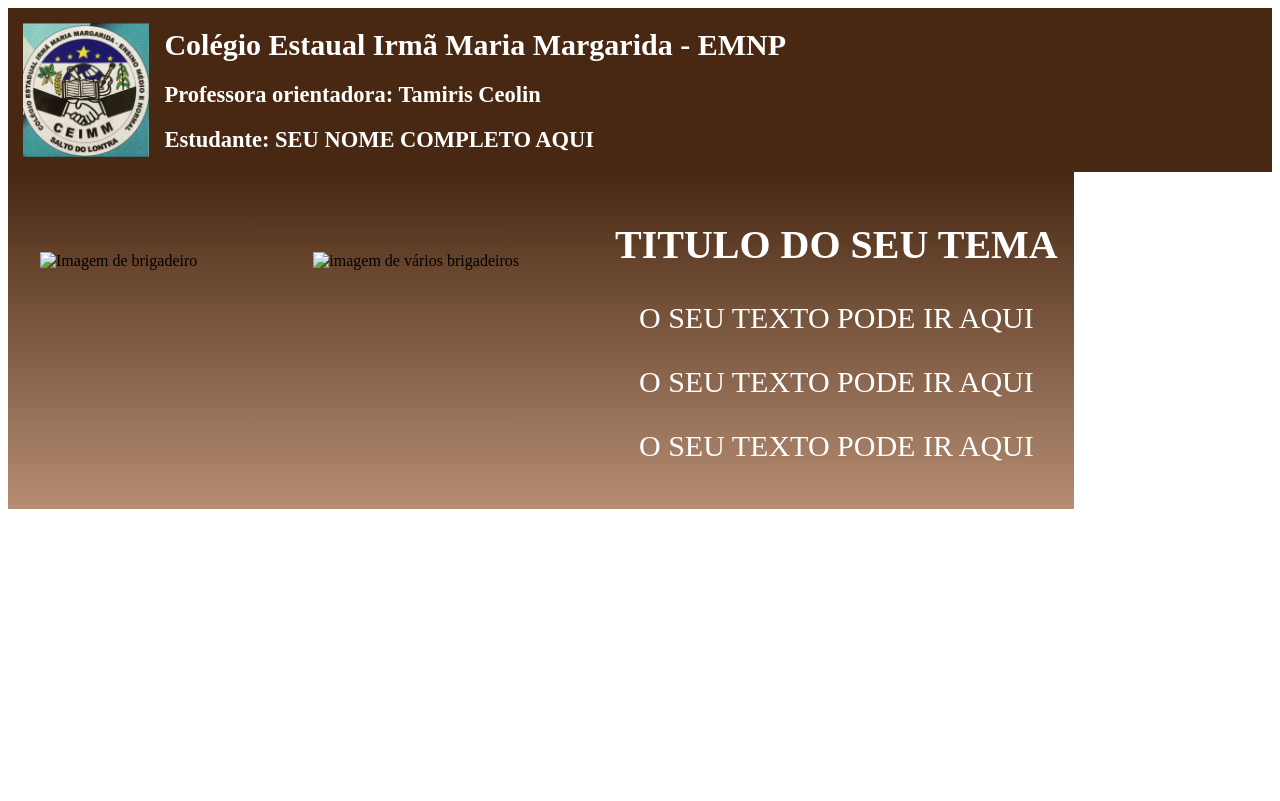
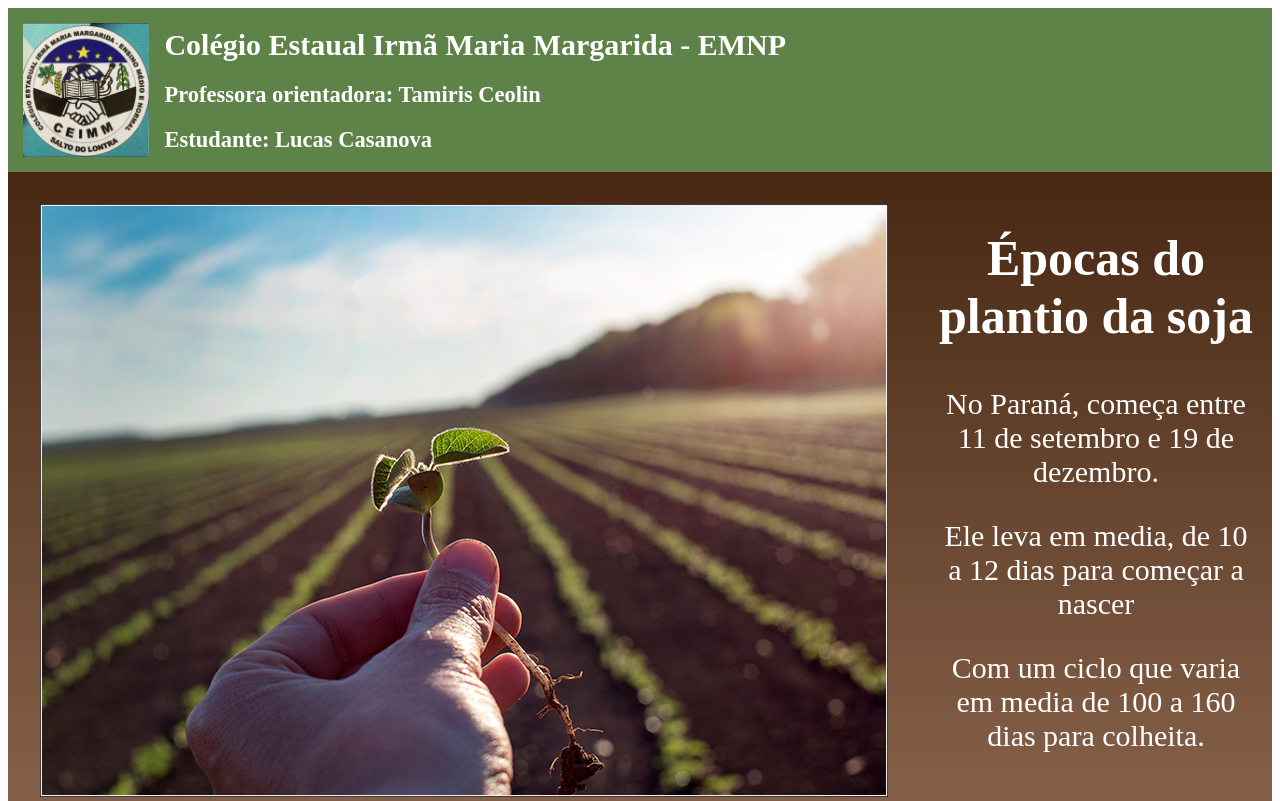
Before and after one commit to coelhinho123/Av-Prog-Lucas.casanova, a plain HTML site: page index.html in a window 1280 px wide. Shown: the top 801 px of the page. Drawn offline with Linux system fonts and the light colour scheme.

Commit message:
Add files via upload

```diff
--- a/index.html
+++ b/index.html
@@ -3,7 +3,7 @@
 <head>
     <meta charset="UTF-8">
     <meta name="viewport" content="width=device-width, initial-scale=1.0">
-    <title>TEMA</title>
+    <title>Agricultura</title>
     <link rel="stylesheet" href="style.css">
 </head>
 
@@ -14,7 +14,7 @@
        <div class="cabecalho__texto">
             <h1 class="cabecalho__colegio">Colégio Estaual Irmã Maria Margarida - EMNP</h1>
             <h2 class="cabecalho__professora">Professora orientadora: Tamiris Ceolin </h2>
-            <h2 class="cabecalho__estudante">Estudante: SEU NOME COMPLETO AQUI</h2>
+            <h2 class="cabecalho__estudante">Estudante: Lucas Casanova</h2>
         </div>
 </header>
 
@@ -23,17 +23,17 @@
     <section class="tema">
 
         <div class="imagem">
-            <img class="imagem__1" src="brigadeiro.png" alt="Imagem de brigadeiro">
-            <img class="imagem__2" src="brigadeiro 2.jpg" alt="imagem de vários brigadeiros">
+            <img class="imagem__1" src="cultura-da-soja.jpg" alt="Imagem de brigadeiro">
+            <img class="imagem__2" src="jj.jpg"imagem de vários brigadeiros">
         </div>
 
         <div class="texto">
 
-            <h2 class="tema__titulo">TITULO DO SEU TEMA</h2>
+            <h2 class="tema__titulo">Épocas do plantio da soja</h2>
 
-            <p class="tema__descricao"> O SEU TEXTO PODE IR AQUI</p>
-            <p class="tema__descricao">O SEU TEXTO PODE IR AQUI </p>
-            <p class="tema__descricao"> O SEU TEXTO PODE IR AQUI </p>
+            <p class="tema__descricao"> No Paraná, começa entre 11 de setembro e 19 de dezembro.</p>
+            <p class="tema__descricao"> Ele leva em media, de 10 a 12 dias para começar a nascer </p>
+            <p class="tema__descricao"> Com um ciclo que varia em media de 100 a 160 dias para colheita. </p>
 
         </div>
     </section>
--- a/style.css
+++ b/style.css
@@ -1,6 +1,6 @@
 
 :root{
-    --cor-de-fundo: #482813;
+    --cor-de-fundo: #5e8349;
     --branco-principal: #FFFFFF;
     --fundo-degrade: #482813,#B58D73;
 }
@@ -46,7 +46,7 @@ header{
 
 .tema__titulo{
     color: var(--branco-principal);
-    font-size: 40px;
+    font-size: 50px;
 }
 
 .tema__descricao{
```
Also changed, not shown: basf-lavoura-de-soja_16x9.webp (added), cultura-da-soja.jpg (added), jj.jpg (added).
